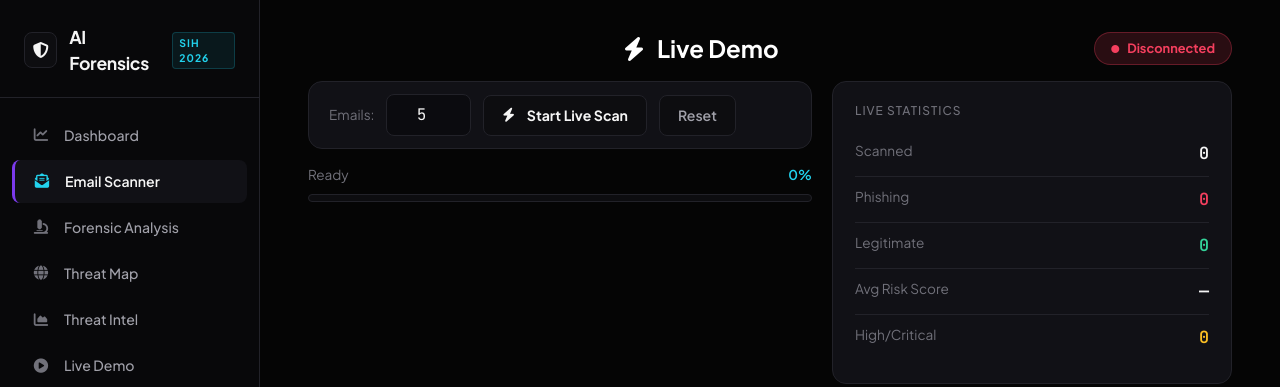
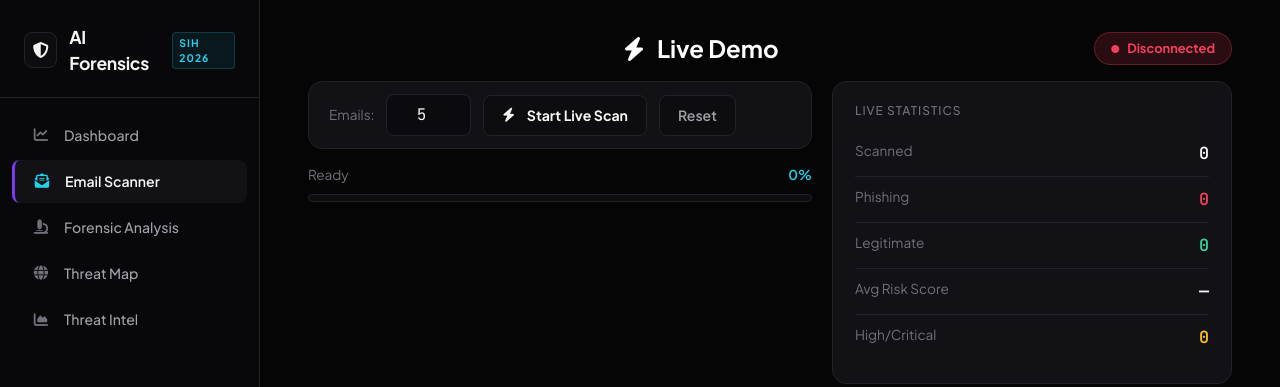
Before and after one commit to SabarishR08/mailforensic-ai-sih26106, a Flask app: page /email/demo in a window 1280 px wide. Shown: the top 387 px of the page. Run offline with Flask 3, Linux system fonts and the light colour scheme; some libraries are stand-ins or nearby versions.

Commit message:
fix(ui): remove Live Demo link from left navbar

```diff
--- a/dashboard/templates/base.html
+++ b/dashboard/templates/base.html
@@ -647,9 +647,6 @@
                 <a class="nav-link {% if 'threat_intel' in request.endpoint|default('') %}active{% endif %}" href="/dashboard/threat-intel">
                     <i class="fas fa-chart-area"></i> <span>Threat Intel</span>
                 </a>
-                <a class="nav-link" href="/email/demo" target="_blank">
-                    <i class="fas fa-play-circle"></i> <span>Live Demo</span>
-                </a>
             </nav>
         </div>
         <div class="sidebar-footer">
```
